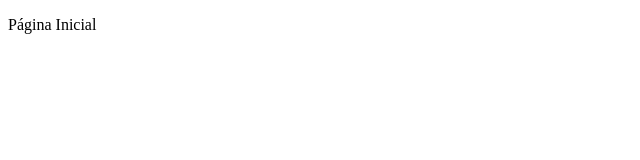
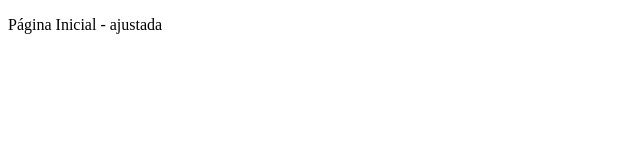
Before and after one commit to LEOOFELIPE/github-master, a plain HTML site: page index.html in a window 1280 px wide. Shown: the full height of the page, 0-640 px from the left. Drawn offline with Linux system fonts and the light colour scheme.

Commit message:
Ajuste da pagina de inicial fixes #4

```diff
--- a/index.html
+++ b/index.html
@@ -6,6 +6,6 @@
     <title>Document</title>
 </head>
 <body>
-    <p>Página Inicial</p>
+    <p>Página Inicial - ajustada</p>
 </body>
 </html>
```
